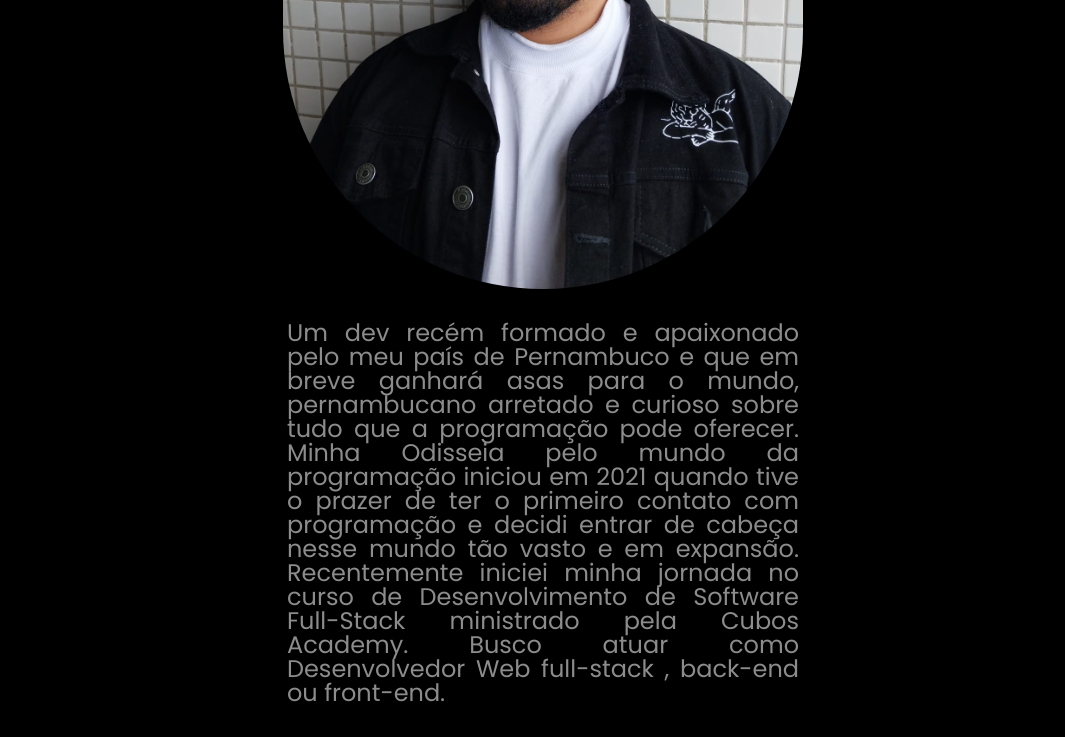
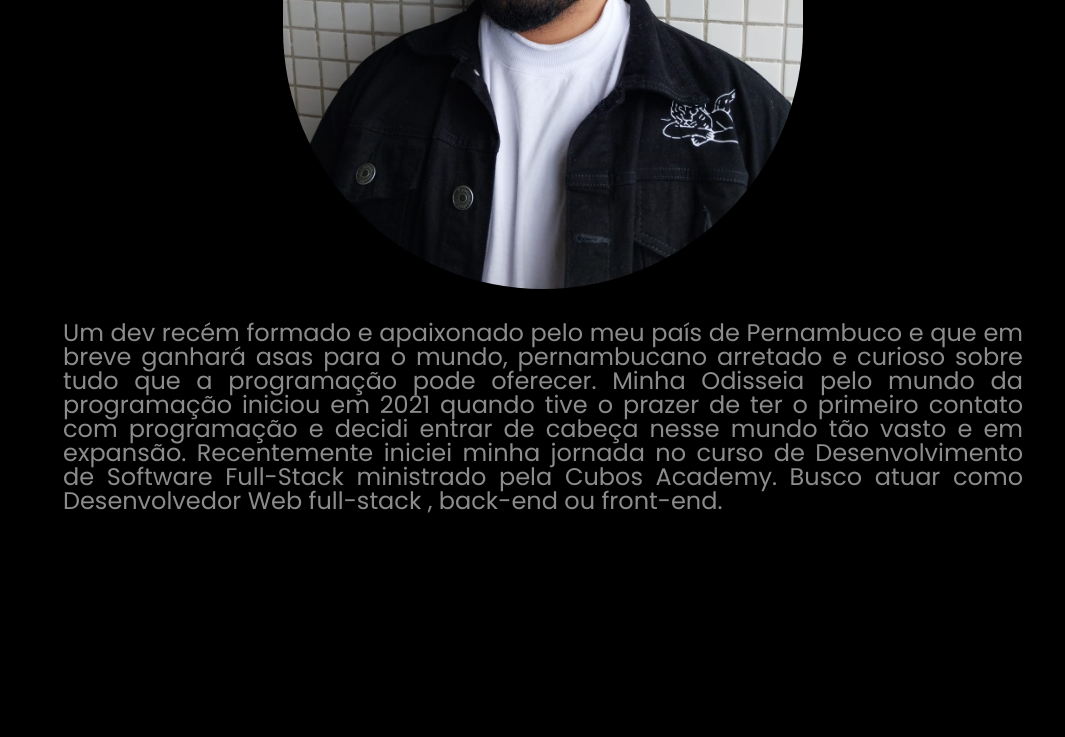
Before and after one commit to LuizDevExe/Minha-Homepage, a plain HTML site: page index.html in a window 1280 px wide. Shown: the part 931-1668 px from the top of the page, without its empty margins (97-1162 px from the left). After the commit the page ends 1476 px from the top, so only its background shows below. Drawn offline with Linux system fonts and the light colour scheme.

Commit message:
Alteração texto sobre

```diff
--- a/style.css
+++ b/style.css
@@ -155,6 +155,7 @@ body{
 }
 
 .texto_apresentacao {
+    width: 120vh;
     margin: 2rem auto;
     color: var(--cinza-fontes);
     font-size: 1.5rem;
```
